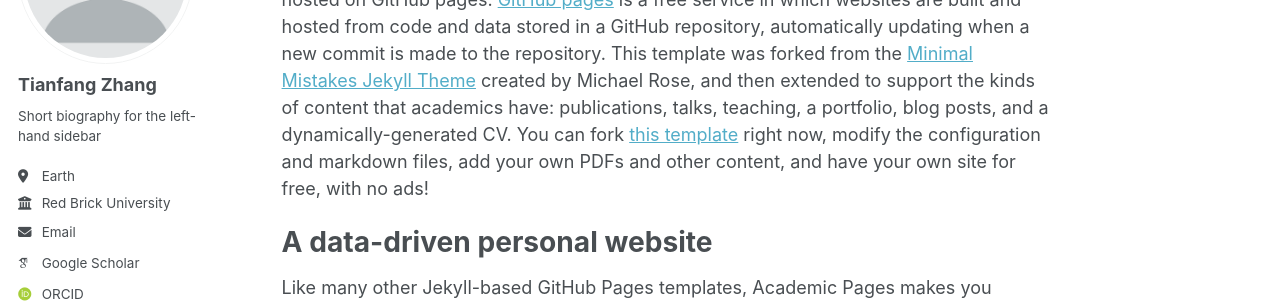
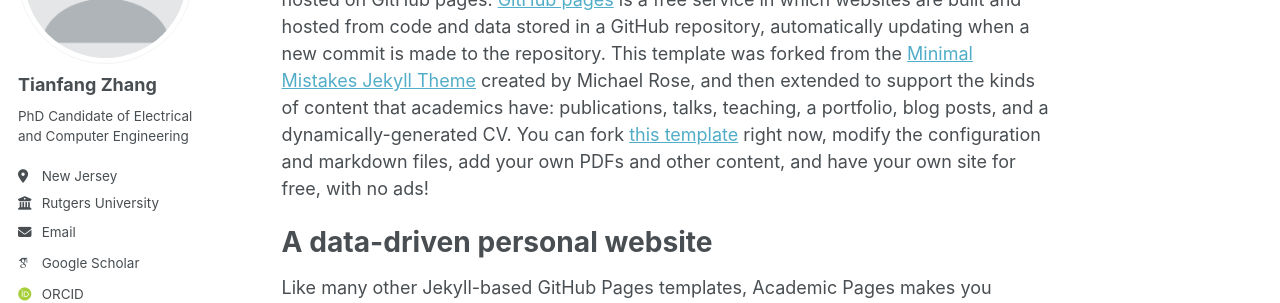
Before and after one commit to tianfang96/tianfang96.github.io, a Jekyll site: the page built from _pages/about.md, in a window 1280 px wide. Shown: the part 217-520 px from the top of the page. Built offline with Jekyll 4.4.1, drawn with Linux system fonts in a browser that asks for light colours; some web fonts are replaced.

Commit message:
Update _config.yml

```diff
--- a/_config.yml
+++ b/_config.yml
@@ -24,11 +24,11 @@ author:
   avatar           : "profile.png"
   name             : "Tianfang Zhang"
   pronouns         : # example: "she/her"
-  bio              : "Short biography for the left-hand sidebar"
-  location         : "Earth"
-  employer         : "Red Brick University"
+  bio              : "PhD Candidate of Electrical and Computer Engineering"
+  location         : "New Jersey"
+  employer         : "Rutgers University"
   uri              : # URL
-  email            : "none@example.org"
+  email            : "tz203@scarletmail.rutgers.edu"
 
   # Academic websites
   arxiv            : # URL - Update with the correct link to your profile
```
